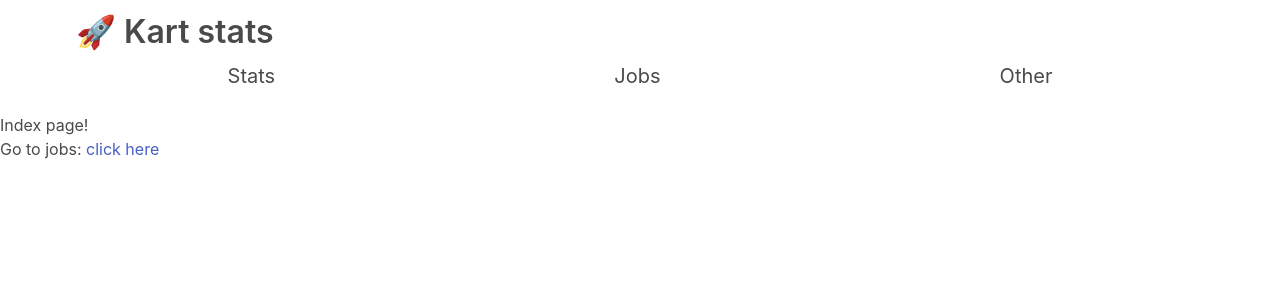
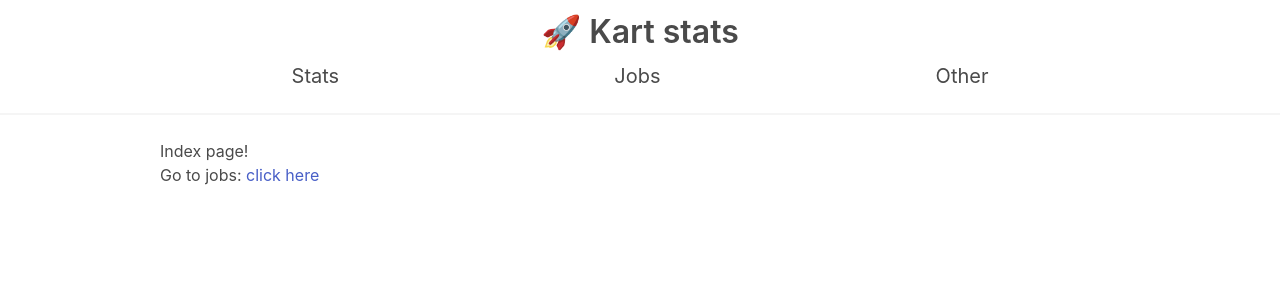
Before and after one commit to azhpushkin/nfs-timings, a FastAPI app: page / in a window 1280 px wide. Shown: the top 300 px of the page. Run offline with FastAPI, Linux system fonts and the light colour scheme.

Commit message:
Improve header and body

```diff
--- a/webui/templates/base.html
+++ b/webui/templates/base.html
@@ -9,6 +9,11 @@
 </head>
 <body>
 {% include "header.html" %}
-{% block body required %} {% endblock %}
+<div>
+<div class="container is-max-desktop">
+    {% block body required %} {% endblock %}
+</div>
+</div>
+
 </body>
 </html>
--- a/webui/templates/header.html
+++ b/webui/templates/header.html
@@ -1,4 +1,5 @@
-<div class="container">
+<div class="hero">
+<div class="container is-max-widescreen">
 
     <div class="level-left">
         <div class="level-item">
@@ -8,9 +9,9 @@
         </div>
     </div>
 </div>
-
+</div>
 <nav class="level is-mobile">
-    <div class="container">
+    <div class="container is-max-desktop">
 
         <div class="level-left">
             <div class="level-item">
@@ -31,3 +32,4 @@
         </div>
     </div>
 </nav>
+<hr>
```
